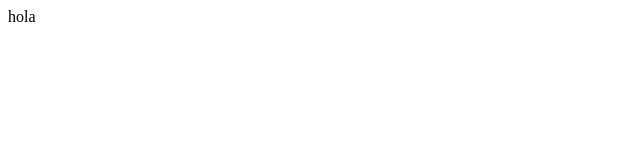
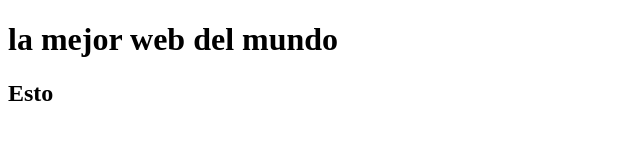
Before and after one commit to franciscocavanna/Progra-Web, a plain HTML site: page index.html in a window 1280 px wide. Shown: the whole page, without its empty margins (0-640 px from the left). Drawn offline with Linux system fonts and the light colour scheme.

Commit message:
Update index.html

```diff
--- a/index.html
+++ b/index.html
@@ -7,6 +7,11 @@
     <title>Hola Mundo</title>
 </head>
 <body>
-    hola
+    <header></header>
+    <main>
+        <h1>la mejor web del mundo</h1>
+        <h2>Esto</h2>
+    </main>
+
 </body>
 </html>
```
